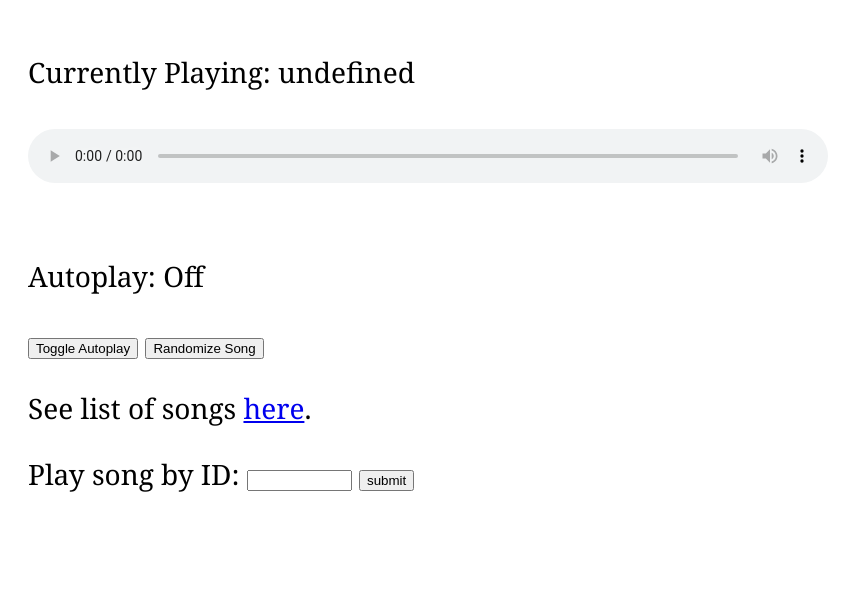
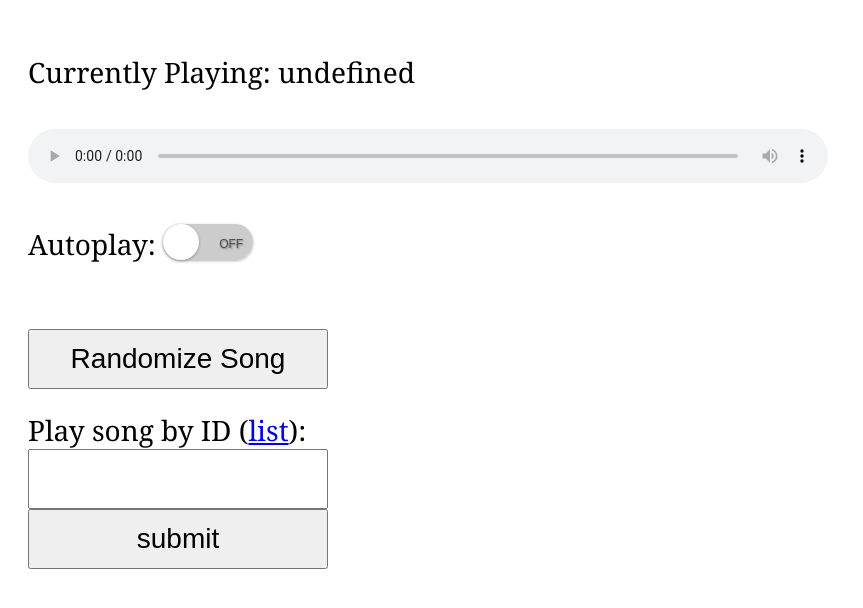
Before and after one commit to cosinechicken/branch-music, a plain HTML site: page index.html in a window 1280 px wide. Shown: the part 136-744 px from the top of the page, without its empty margins (0-863 px from the left). Drawn offline with Linux system fonts and the light colour scheme.

Commit message:
Improved css
Added toggle button for autoplay, and made the buttons and input box look better and more similar.

```diff
--- a/index.css
+++ b/index.css
@@ -18,3 +18,102 @@ div
 {
   font-size: 28px;
 }
+#idInput, #idInputButton {
+  font-size:28px;
+  width:300px;
+  height:60px;
+}
+button {
+  font-size:28px;
+  width:300px;
+  height:60px;
+}
+.toggle {
+  --width: 90px;
+  --height: calc(2*var(--width) /5);
+  top:5px;
+  position: relative;
+  display: inline-block;
+  width: var(--width);
+  height: var(--height);
+  box-shadow: 0px 1px 3px rgba(0, 0, 0, 0.3);
+  border-radius: var(--height);
+  cursor: pointer;
+}
+
+.toggle input {
+  display: none;
+}
+
+.toggle .slider {
+  position: absolute;
+  top: 0;
+  left: 0;
+  width: 100%;
+  height: 100%;
+  border-radius: var(--height);
+  background-color: #ccc;
+  transition: all 0.4s ease-in-out;
+}
+
+.toggle .slider::before {
+  content: '';
+  position: absolute;
+  top: 0;
+  left: 0;
+  width: calc(var(--height));
+  height: calc(var(--height));
+  border-radius: calc(var(--height) / 2);
+  background-color: #fff;
+  box-shadow: 0px 1px 3px rgba(0, 0, 0, 0.3);
+  transition: all 0.4s ease-in-out;
+}
+
+.toggle input:checked+.slider {
+  background-color: #2196F3;
+}
+
+.toggle input:checked+.slider::before {
+  transform: translateX(calc(var(--width) - var(--height)));
+}
+
+.toggle .labels {
+  position: absolute;
+  top: 8px;
+  left: 0;
+  width: 100%;
+  height: 100%;
+  font-size: 12px;
+  font-family: sans-serif;
+  transition: all 0.4s ease-in-out;
+}
+
+.toggle .labels::after {
+  content: attr(data-off);
+  position: absolute;
+  right: 10px;
+  top: 5px;
+  color: #4d4d4d;
+  opacity: 1;
+  text-shadow: 1px 1px 2px rgba(0, 0, 0, 0.4);
+  transition: all 0.4s ease-in-out;
+}
+
+.toggle .labels::before {
+  content: attr(data-on);
+  position: absolute;
+  left: 10px;
+  top: 5px;
+  color: #ffffff;
+  opacity: 0;
+  text-shadow: 1px 1px 2px rgba(255, 255, 255, 0.4);
+  transition: all 0.4s ease-in-out;
+}
+
+.toggle input:checked~.labels::after {
+  opacity: 0;
+}
+
+.toggle input:checked~.labels::before {
+  opacity: 1;
+}
--- a/index.html
+++ b/index.html
@@ -25,21 +25,31 @@
         Your browser does not support the audio format.
     </audio>
     </div>
-    <br>
 
 </div>
 <div>
-    <p id="autoplayText">Autoplay: Off</p>
-    <button type="button" onclick="toggleAutoplay()">Toggle Autoplay</button>
+    <p id="autoplayText">Autoplay:
+        <label class="toggle">
+            <input type="checkbox" onclick="toggleAutoplay()">
+            <span class="slider round"></span>
+            <span class="labels" data-on="ON" data-off="OFF"></span>
+        </label>
+    </p>
+    <br>
+    <!-- <button type="button" onclick="toggleAutoplay()">Toggle Autoplay</button> -->
     <button type="button" onclick="randomize()">Randomize Song</button>
-    <p>See list of songs <a href="songList.html">here</a>.</p>
 </div>
+<br>
 <div>
-    <label>Play song by ID:</label>
+    <label>Play song by ID (<a href="songList.html">list</a>):</label>
+    <br>
     <input type="text" id="idInput" size="10">
+    <br>
     <input type="button"
            onclick="playByID()"
-           value="submit">
+           value="submit"
+           id="idInputButton">
+
 </div>
 
 </body>
--- a/player.js
+++ b/player.js
@@ -15,11 +15,6 @@ function randomize() {
 function toggleAutoplay() {
     // Toggle autoplay button
     autoPlay = !autoPlay;
-    if (autoPlay) {
-        document.getElementById("autoplayText").textContent = "Autoplay: On"
-    } else {
-        document.getElementById("autoplayText").textContent = "Autoplay: Off"
-    }
 }
 function audioEnded() {
     // Run this function when the audio ends
--- a/songList.css
+++ b/songList.css
@@ -9,6 +9,11 @@ body
 input
 {
     box-sizing:border-box
+}
+p, label{
+    display: inline-block;
+    vertical-align: middle;
+    margin: 10px 0;
 }
 h1
 {
```
